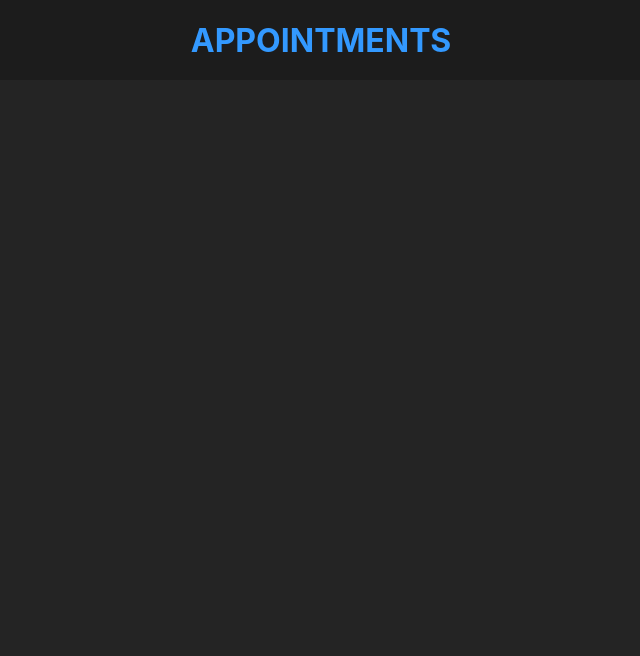
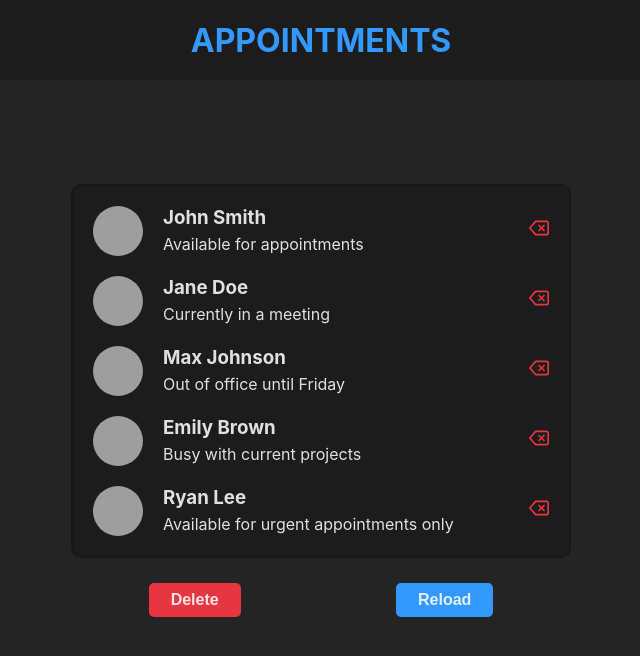
Before and after one commit to pietrodev07/react-appointments, a React (Vite) app: page / in a window 1280 px wide. Shown: the top 656 px of the page, without its empty margins (319-959 px from the left). Built offline with nearby package versions, Linux system fonts and the light colour scheme; grey boxes are pictures that could not be loaded.

Commit message:
feat: add main component

```diff
--- a/src/App.jsx
+++ b/src/App.jsx
@@ -1,4 +1,5 @@
 import Header from "./components/Header/Header";
+import Main from "./components/Main/Main";
 
 function App() {
 
@@ -8,6 +9,8 @@ function App() {
 
       <Header />
 
+      <Main />
+
     </>
 
   )
--- /dev/null
+++ b/src/components/Main/Main.css
@@ -0,0 +1,68 @@
+.main {
+  height: 80vh;
+  display: flex;
+  justify-content: center;
+  align-items: center;
+  flex-direction: column;
+  gap: 25px;
+}
+
+.main .card {
+  width: 500px;
+  padding: 20px;
+  background-color: #1c1c1c;
+  border: 2px solid #00000029;
+  border-radius: 10px;
+  line-height: 1.2;
+  display: flex;
+  flex-direction: column;
+  justify-content: center;
+  gap: 20px;
+}
+
+.main .action-buttons {
+  width: 500px;
+  display: flex;
+  justify-content: space-between;
+  align-items: center;
+}
+
+.main .action-buttons .btn {
+  padding: 6px 20px;
+  color: #FFFFFFDD;
+  font-size: 16px;
+  font-weight: 600;
+  border-radius: 5px;
+  cursor: pointer;
+  margin: 0 auto;
+}
+
+.main .action-buttons .btn.delete-btn {
+  background-color: #E73541;
+  border: 2px solid #E73541;
+}
+
+.main .action-buttons .btn.delete-btn:hover {
+  filter: brightness(80%);
+}
+
+.main .action-buttons .btn.reload-btn {
+  background-color: #3399FF;
+  border: 2px solid #3399FF;
+}
+
+.main .action-buttons .btn.reload-btn:hover {
+  filter: brightness(80%);
+}
+
+@media (max-width: 500px) {
+
+  .main .card {
+    width: 90%;
+  }
+
+  .main .action-buttons {
+    width: 90%;
+  }
+
+}
--- /dev/null
+++ b/src/components/Main/Main.jsx
@@ -0,0 +1,49 @@
+import {useState} from "react";
+import Person from "../Person/Person";
+import './Main.css'
+import data from "../../data/data";
+
+const Main = () => {
+
+  const [people, setPeople] = useState(data);
+
+  const deleteAllItems = () => {
+    setPeople([]);
+  }
+
+  const reloadAllItems = () => {
+    setPeople(data);
+  }
+
+  const deleteItem = (id) => {
+    const newPeople = people.filter(person => person.id !== id);
+    setPeople(newPeople);
+  }
+
+  return (
+
+    <main className="main">
+
+      <div className="card">
+
+        {people && people.map(person => {
+          const { id, profile_image, name, status } = person;
+          return <Person key={id} id={id} profile_image={profile_image} name={name} status={status} deleteItem={() => deleteItem(id)} />
+        })}
+
+        {!people.length && <h3>Click on reload button for seeing the appointments</h3>}
+
+      </div>
+
+      <div className="action-buttons">
+        <button className="btn delete-btn" onClick={deleteAllItems}>Delete</button>
+        <button className="btn reload-btn" onClick={reloadAllItems}>Reload</button>
+      </div>
+
+    </main>
+
+  )
+
+}
+
+export default Main
--- /dev/null
+++ b/src/data/data.js
@@ -0,0 +1,34 @@
+const appointments = [
+  {
+    id: 1,
+    profile_image: "https://i.pravatar.cc/50?img=1",
+    name: "John Smith",
+    status: "Available for appointments"
+  },
+  {
+    id: 2,
+    profile_image: "https://i.pravatar.cc/50?img=2",
+    name: "Jane Doe",
+    status: "Currently in a meeting"
+  },
+  {
+    id: 3,
+    profile_image: "https://i.pravatar.cc/50?img=3",
+    name: "Max Johnson",
+    status: "Out of office until Friday"
+  },
+  {
+    id: 4,
+    profile_image: "https://i.pravatar.cc/50?img=4",
+    name: "Emily Brown",
+    status: "Busy with current projects"
+  },
+  {
+    id: 5,
+    profile_image: "https://i.pravatar.cc/50?img=5",
+    name: "Ryan Lee",
+    status: "Available for urgent appointments only"
+  }
+]
+
+export default appointments
```
